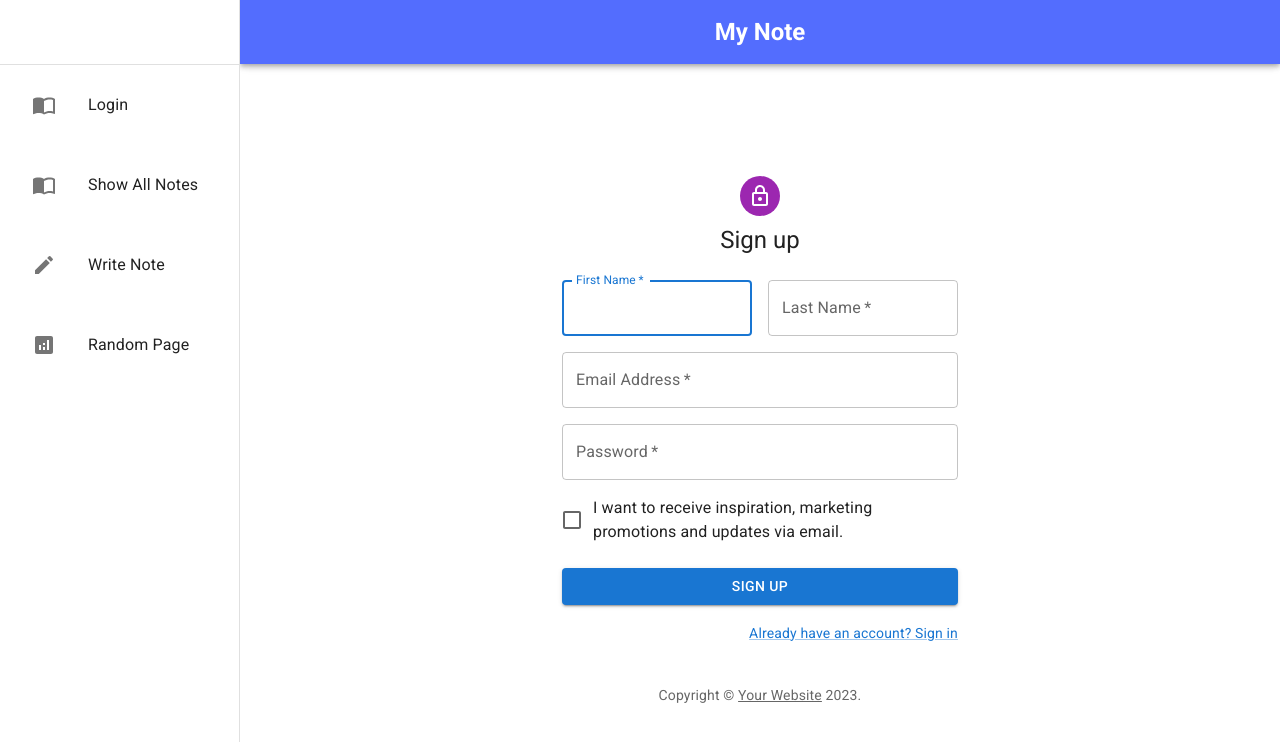
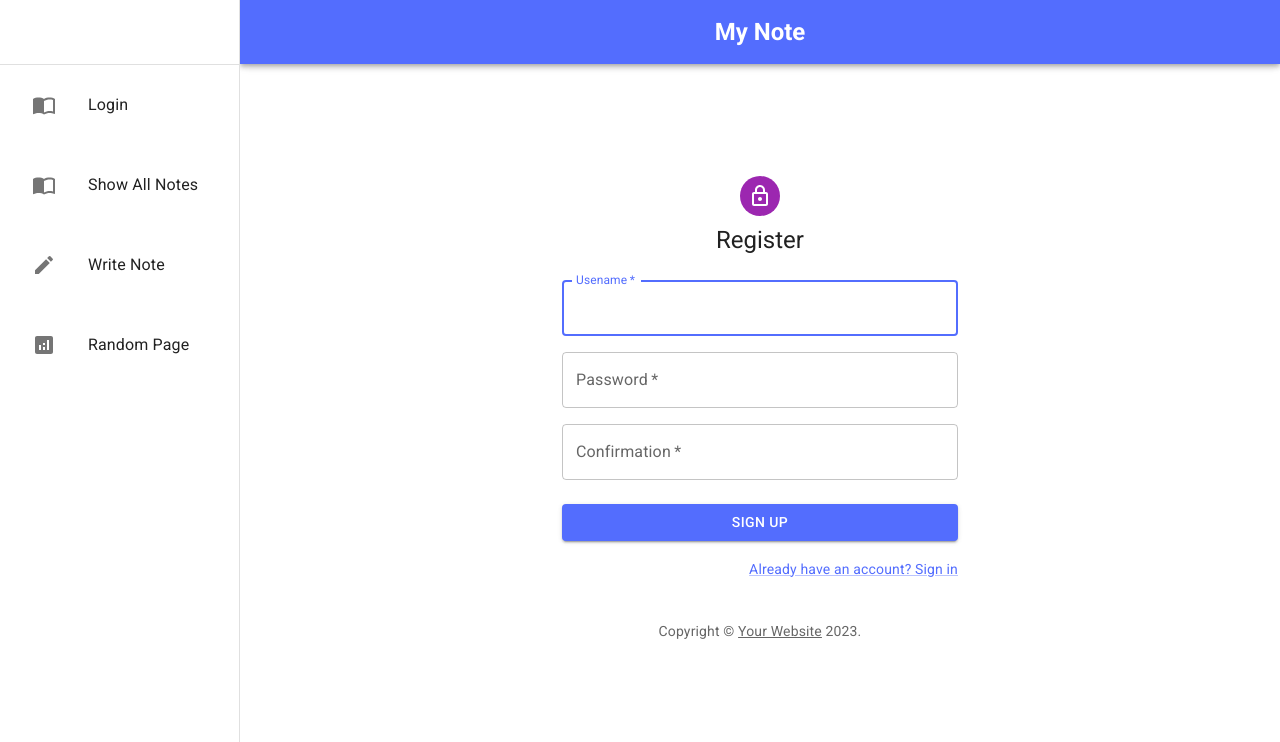
Before and after one commit to KimJaehyunPro/NoteAppFrontend, a React (Create React App) app: page /auth/register in a window 1280 px wide. Shown: the top 742 px of the page. Built offline with nearby package versions, Linux system fonts and the light colour scheme.

Commit message:
NOTE-87: Frontend registeration initiated, frame done

```diff
--- a/src/Pages/Authentication/RegisterPage.jsx
+++ b/src/Pages/Authentication/RegisterPage.jsx
@@ -3,15 +3,12 @@ import Avatar from '@mui/material/Avatar';
 import Button from '@mui/material/Button';
 import CssBaseline from '@mui/material/CssBaseline';
 import TextField from '@mui/material/TextField';
-import FormControlLabel from '@mui/material/FormControlLabel';
-import Checkbox from '@mui/material/Checkbox';
 import Link from '@mui/material/Link';
 import Grid from '@mui/material/Grid';
 import Box from '@mui/material/Box';
 import LockOutlinedIcon from '@mui/icons-material/LockOutlined';
 import Typography from '@mui/material/Typography';
 import Container from '@mui/material/Container';
-import { createTheme, ThemeProvider } from '@mui/material/styles';
 
 function Copyright(props) {
   return (
@@ -26,20 +23,18 @@ function Copyright(props) {
   );
 }
 
-const theme = createTheme();
-
 export default function RegisterPage() {
   const handleSubmit = (event) => {
     event.preventDefault();
     const data = new FormData(event.currentTarget);
     console.log({
-      email: data.get('email'),
+      username: data.get('username'),
       password: data.get('password'),
+      confirmation: data.get('confirmation')
     });
   };
 
   return (
-    <ThemeProvider theme={theme}>
       <Container component="main" maxWidth="xs">
         <CssBaseline />
         <Box
@@ -54,39 +49,19 @@ export default function RegisterPage() {
             <LockOutlinedIcon />
           </Avatar>
           <Typography component="h1" variant="h5">
-            Sign up
+            Register
           </Typography>
           <Box component="form" noValidate onSubmit={handleSubmit} sx={{ mt: 3 }}>
             <Grid container spacing={2}>
-              <Grid item xs={12} sm={6}>
+              <Grid item xs={12}>
                 <TextField
                   autoComplete="given-name"
-                  name="firstName"
+                  name="username"
                   required
                   fullWidth
-                  id="firstName"
-                  label="First Name"
+                  id="username"
+                  label="Usename"
                   autoFocus
-                />
-              </Grid>
-              <Grid item xs={12} sm={6}>
-                <TextField
-                  required
-                  fullWidth
-                  id="lastName"
-                  label="Last Name"
-                  name="lastName"
-                  autoComplete="family-name"
-                />
-              </Grid>
-              <Grid item xs={12}>
-                <TextField
-                  required
-                  fullWidth
-                  id="email"
-                  label="Email Address"
-                  name="email"
-                  autoComplete="email"
                 />
               </Grid>
               <Grid item xs={12}>
@@ -101,9 +76,14 @@ export default function RegisterPage() {
                 />
               </Grid>
               <Grid item xs={12}>
-                <FormControlLabel
-                  control={<Checkbox value="allowExtraEmails" color="primary" />}
-                  label="I want to receive inspiration, marketing promotions and updates via email."
+                <TextField
+                  required
+                  fullWidth
+                  name="confirmation"
+                  label="Confirmation"
+                  type="password"
+                  id="confirmation"
+                  autoComplete="new-password"
                 />
               </Grid>
             </Grid>
@@ -126,6 +106,5 @@ export default function RegisterPage() {
         </Box>
         <Copyright sx={{ mt: 5 }} />
       </Container>
-    </ThemeProvider>
   );
 }
```
